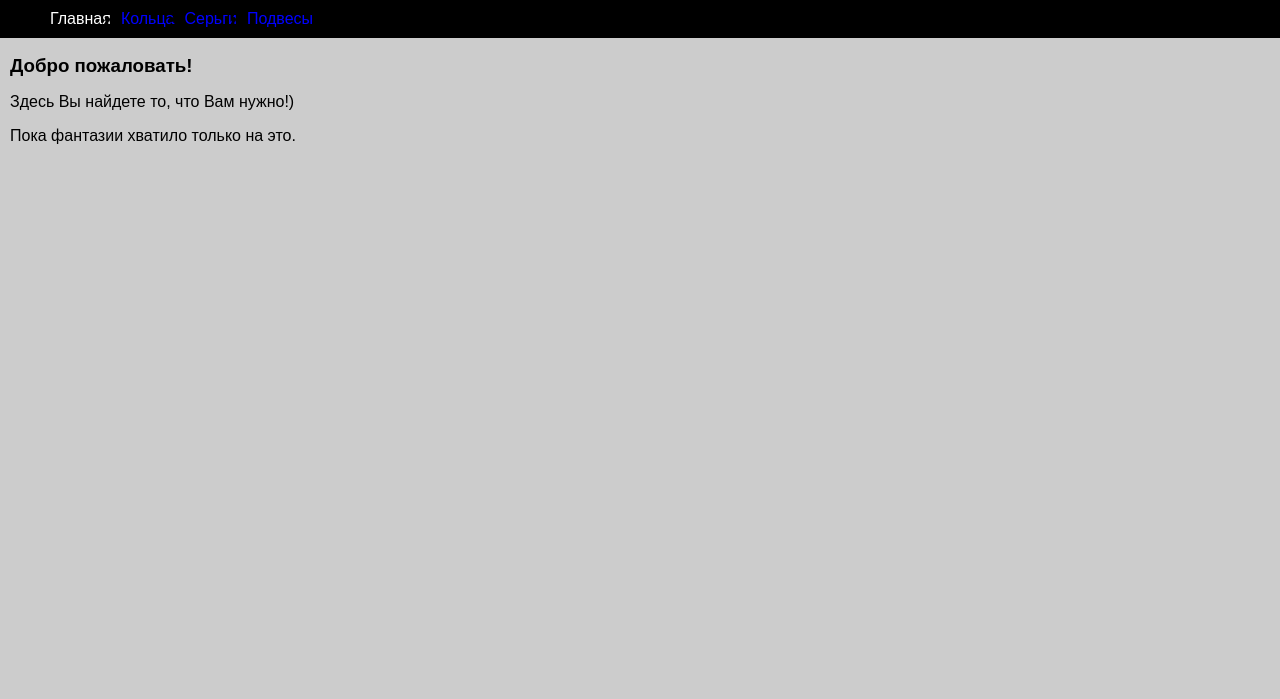
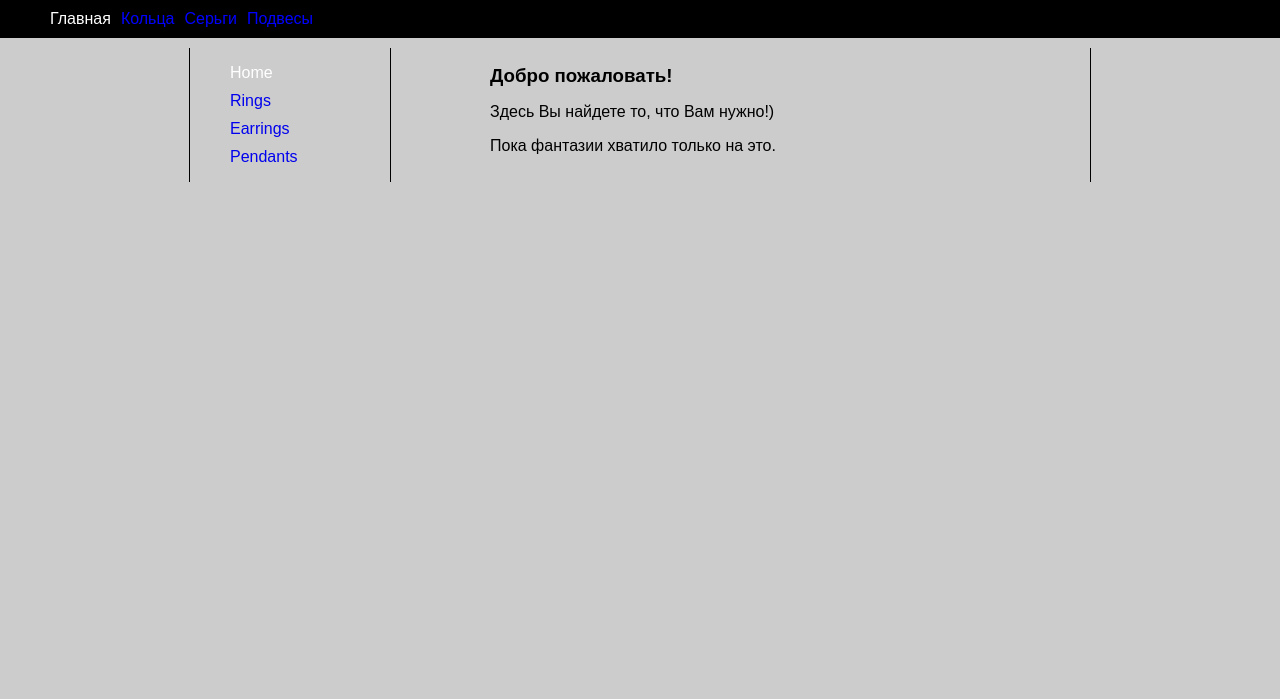
Before and after one commit to sendr/myjeweler, a Django app: template myjeweler/myjeweler/templates/index.html in a window 1280 px wide. Shown: the top 699 px of the page. Run offline with Django 3.2, Linux system fonts and the light colour scheme; the template is opened without the code that fills it, so the values that code supplies are empty; parts of the project's set-up code (start-up, migrations or seed data) failed here and were passed over.

Commit message:
Some changes

```diff
--- a/myjeweler/myjeweler/static/css/all.css
+++ b/myjeweler/myjeweler/static/css/all.css
@@ -10,6 +10,7 @@ body{
 	margin: 0;
 }
 .main_menu{
+	list-style: none;
 	background: #000;
 	overflow: hidden;
 	margin: 0;
@@ -25,8 +26,34 @@ body{
 	text-decoration: none;
 }
 .content{
+	float: right;
+	width: 600px;
 	margin: 0 0 0 10px;
 }
  .main_menu .active{
 	color:#fff;
 }
+.active{
+	color:#fff;
+}
+.container{
+	width: 900px;
+	margin: 10px auto;
+	border-left: 1px solid #000;
+	border-right: 1px solid #000;
+	overflow: hidden;
+}
+.sidebar{
+	float: left;
+	width: 200px;
+	border-right: 1px solid #000;
+}
+.sidebar ul{
+	list-style: none;
+}
+.sidebar ul li{
+	margin: 10px 0 0;
+}
+.sidebar a{
+	text-decoration: none;
+}
--- a/myjeweler/myjeweler/templates/base.html
+++ b/myjeweler/myjeweler/templates/base.html
@@ -11,10 +11,20 @@
 		<li><a href="/earrings/" {% block earrings_class %}{% endblock %}>Серьги</a></li>
 		<li><a href="/pendants/" {% block pendants_class %}{% endblock %}>Подвесы</a></li>
 		</ul>
-		<div class="content">
-			{% block content %}
+		<div class="container">
+		<div class="sidebar">
+			<ul>
+				<li><a href="/" {% block index_class_ %}{% endblock %}>Home</a></li>
+				<li><a href="/rings/" {% block rings_class_ %}{% endblock %}>Rings</a></li>
+				<li><a href="/earrings/" {% block earrings_class_ %}{% endblock %}>Earrings</a></li>
+				<li><a href="/pendants/" {% block pendants_class_ %}{% endblock %}>Pendants</a></li>
+			</ul>
+		</div>
+			<div class="content">
+				{% block content %}
 
-			{% endblock content %}
+				{% endblock content %}
+			</div>
 		</div>
 	</div>
 </body>
--- a/myjeweler/myjeweler/templates/earrings.html
+++ b/myjeweler/myjeweler/templates/earrings.html
@@ -1,6 +1,8 @@
 {% extends "base.html" %}
 
 {% block earrings_class %} class="active" {% endblock %}
+
+{% block earrings_class_ %} class="active" {% endblock %}
 
 
 {% block content %}
--- a/myjeweler/myjeweler/templates/index.html
+++ b/myjeweler/myjeweler/templates/index.html
@@ -1,6 +1,8 @@
 {% extends "base.html" %}
 
 {% block index_class %} class="active" {% endblock %}
+
+{% block index_class_ %} class="active" {% endblock %}
 
 {% block content %}
 			<h3>Добро пожаловать!</h3>
--- a/myjeweler/myjeweler/templates/pendants.html
+++ b/myjeweler/myjeweler/templates/pendants.html
@@ -1,6 +1,8 @@
 {% extends "base.html" %}
 
 {% block pendants_class %} class="active" {% endblock %}
+
+{% block pendants_class_ %} class="active" {% endblock %}
 
 
 {% block content %}
--- a/myjeweler/myjeweler/templates/rings.html
+++ b/myjeweler/myjeweler/templates/rings.html
@@ -1,6 +1,8 @@
 {% extends "base.html" %}
 
 {% block rings_class %} class="active" {% endblock %}
+
+{% block rings_class_ %} class="active" {% endblock %}
 
 {% block content %}
 			<h3><a href="#">Обручальные</a></h3>
```
